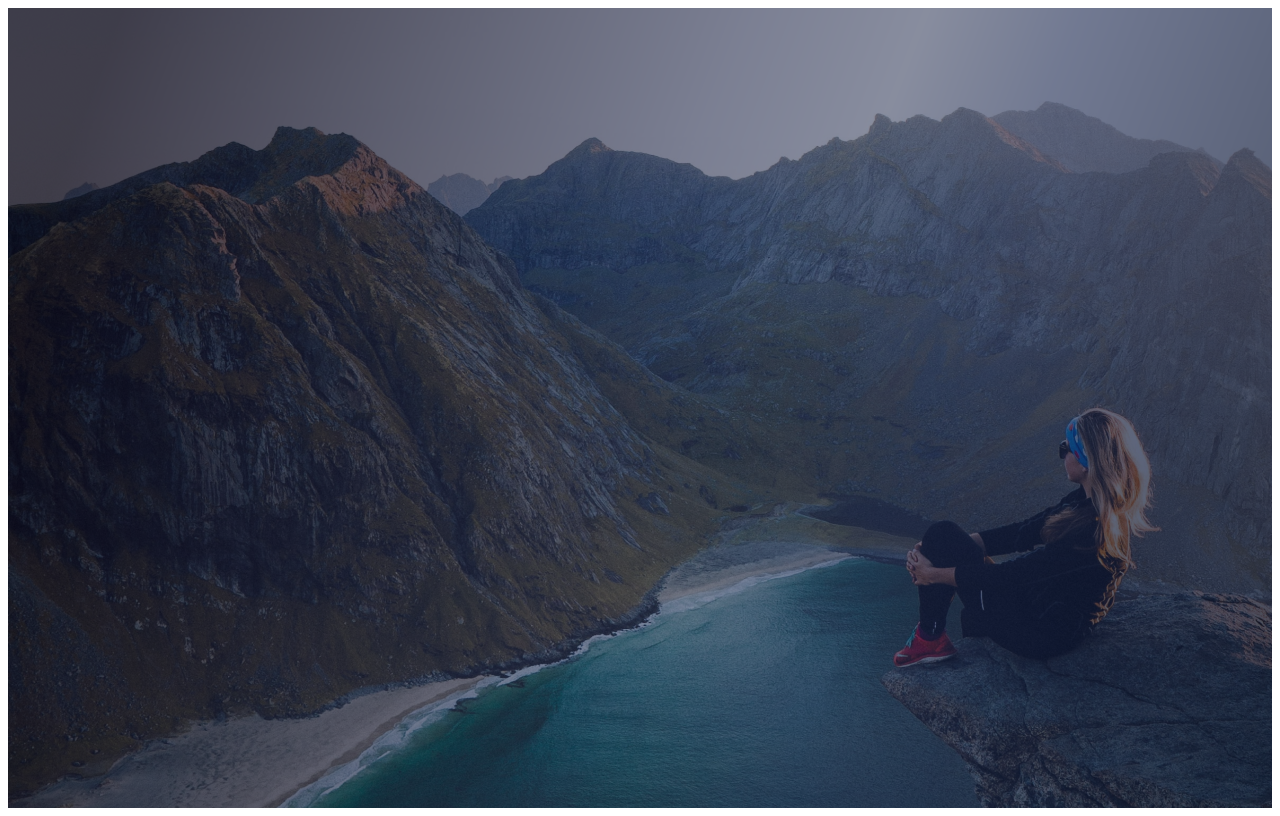
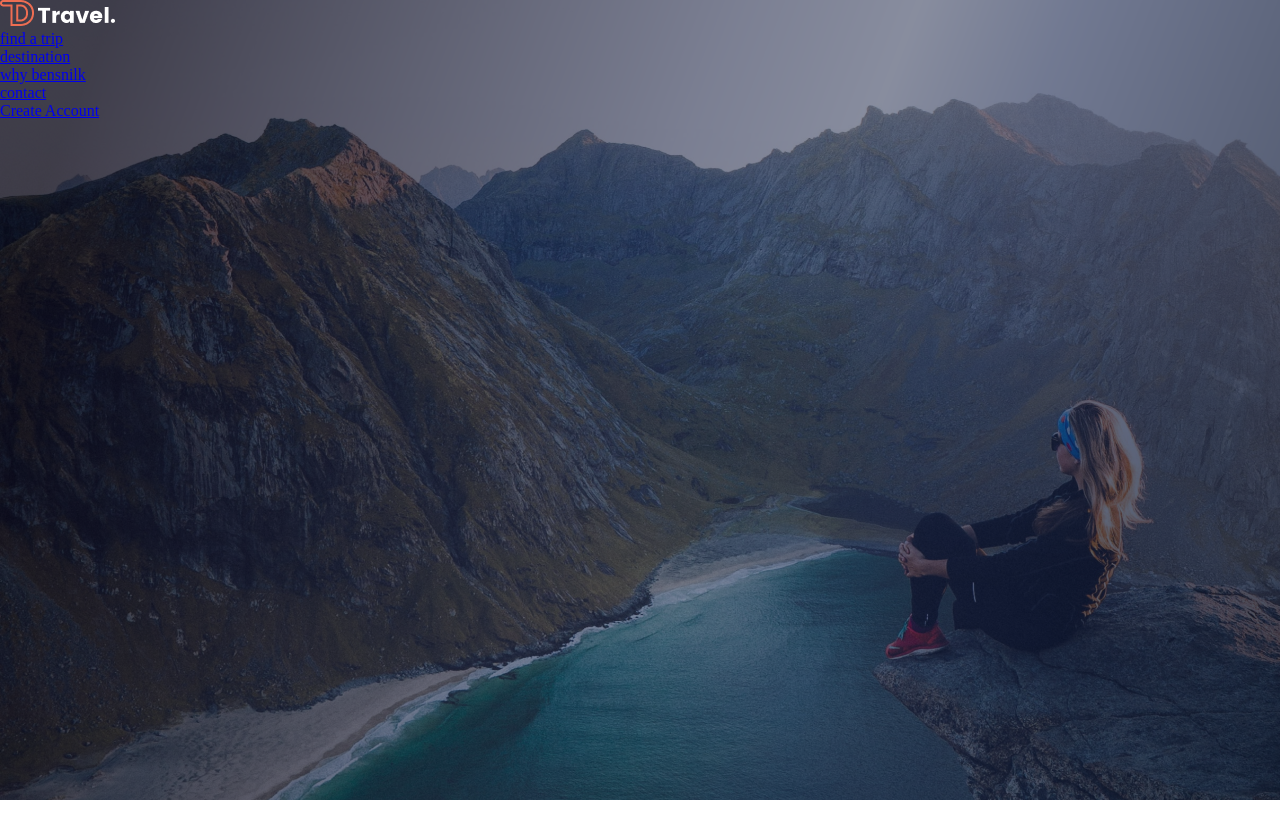
Before and after one commit to naimur202164-rony/Dream-Landing-Page, a plain HTML site: page index.html in a window 1280 px wide. Drawn offline with Linux system fonts and the light colour scheme.

Commit message:
reset css and custom color added

```diff
--- a/index.html
+++ b/index.html
@@ -10,7 +10,28 @@
   <body>
     <header class="header">
       <!-- Desktop-nav -->
-      <nav> </nav>
+      <nav>
+        <div class="logo"><img src="./assets/Logo.png" alt="" /></div>
+        <div>
+          <ul>
+            <li>
+              <a href="#">find a trip</a>
+            </li>
+            <li>
+              <a href="#">destination</a>
+            </li>
+            <li>
+              <a href="#">why bensnilk </a>
+            </li>
+            <li>
+              <a href="#">contact</a>
+            </li>
+          </ul>
+        </div>
+        <div>
+          <a href="#">Create Account</a>
+        </div>
+      </nav>
     </header>
 
     <script src="./script.js"></script>
--- a/style.css
+++ b/style.css
@@ -1,5 +1,33 @@
 /* Google Fonts */
 @import url("https://fonts.googleapis.com/css2?family=Poppins:wght@400;500;600;700&family=Roboto&display=swap");
+
+/* Rest-Css */
+
+* {
+  margin: 0;
+  padding: 0;
+}
+
+.container {
+  margin: 0 auto;
+}
+
+/* Root colors */
+
+:root {
+  --white-color: #ffffff;
+  --light-gray-color: #5e5c68;
+  --blue-color: #34a5e4;
+  --text-black-color: #1e2a39;
+  --liner-color: #0d092d;
+  --gray-color: #7c8290;
+  --yellow-color: #fab33f;
+  --light-blue-color: #9accf9;
+  --body-background-color: #e9ebf3;
+}
+
+body {
+}
 
 header {
   background-image: url("./assets/nature.png");
@@ -7,3 +35,5 @@ header {
   background-repeat: no-repeat;
   background-size: cover;
 }
+
+/*  */
```
